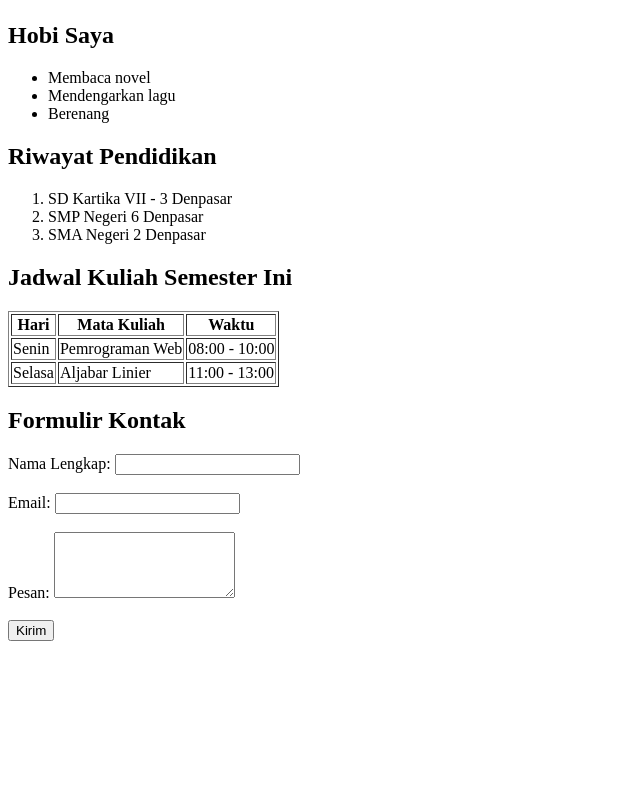
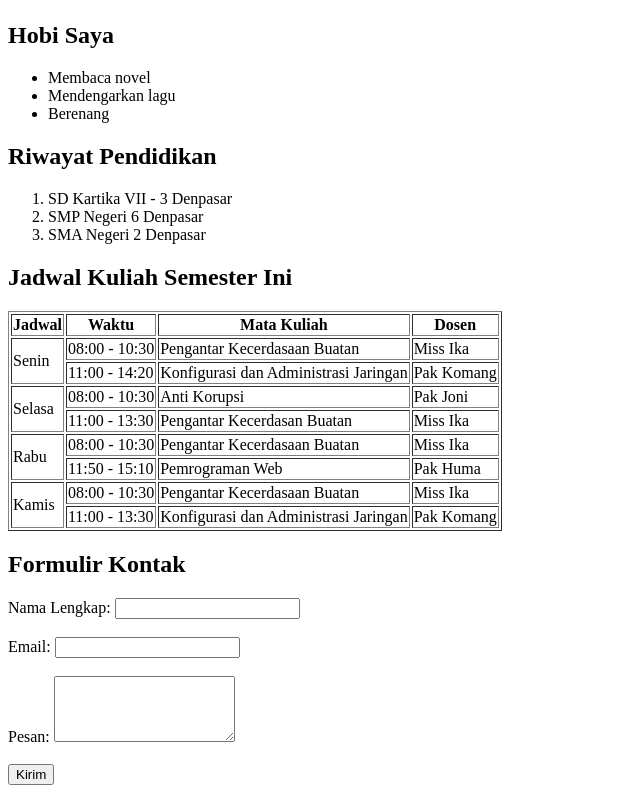
Before and after one commit to sirioes/praktikum_html, a plain HTML site: page index.html in a window 1280 px wide. Shown: the part 2239-3032 px from the top of the page, without its empty margins (0-640 px from the left). Before the commit the page ends 2888 px from the top, so only its background shows below. Drawn offline with Linux system fonts and the light colour scheme.

Commit message:
penyesuaian instruksi bagian: tabel

```diff
--- a/index.html
+++ b/index.html
@@ -111,19 +111,54 @@
 
     <table border="1">
         <tr>
-            <th>Hari</th>
+            <th>Jadwal</th>
+            <th>Waktu</th>
             <th>Mata Kuliah</th>
-            <th>Waktu</th>
+            <th>Dosen</th>
         </tr>
         <tr>
-            <td>Senin</td>
-            <td>Pemrograman Web</td>
-            <td>08:00 - 10:00</td>
+            <td rowspan="2">Senin</td>
+            <td>08:00 - 10:30</td>
+            <td>Pengantar Kecerdasaan Buatan</td>
+            <td>Miss Ika</td>
         </tr>
         <tr>
-            <td>Selasa</td>
-            <td>Aljabar Linier</td>
-            <td>11:00 - 13:00</td>
+            <td>11:00 - 14:20</td>
+            <td>Konfigurasi dan Administrasi Jaringan</td>
+            <td>Pak Komang</td>
+        </tr>
+        <tr>
+            <td rowspan="2">Selasa</td>
+            <td>08:00 - 10:30</td>
+            <td>Anti Korupsi</td>
+            <td>Pak Joni</td>
+        </tr>
+        <tr>
+            <td>11:00 - 13:30</td>
+            <td>Pengantar Kecerdasan Buatan</td>
+            <td>Miss Ika</td>
+        </tr>
+        <tr>
+            <td rowspan="2">Rabu</td>
+            <td>08:00 - 10:30</td>
+            <td>Pengantar Kecerdasaan Buatan</td>
+            <td>Miss Ika</td>
+        </tr>
+        <tr>
+            <td>11:50 - 15:10</td>
+            <td>Pemrograman Web</td>
+            <td>Pak Huma</td>
+        </tr>
+        <tr>
+            <td rowspan="2">Kamis</td>
+            <td>08:00 - 10:30</td>
+            <td>Pengantar Kecerdasaan Buatan</td>
+            <td>Miss Ika</td>
+        </tr>
+        <tr>
+            <td>11:00 - 13:30</td>
+            <td>Konfigurasi dan Administrasi Jaringan</td>
+            <td>Pak Komang</td>
         </tr>
     </table>
 
```
